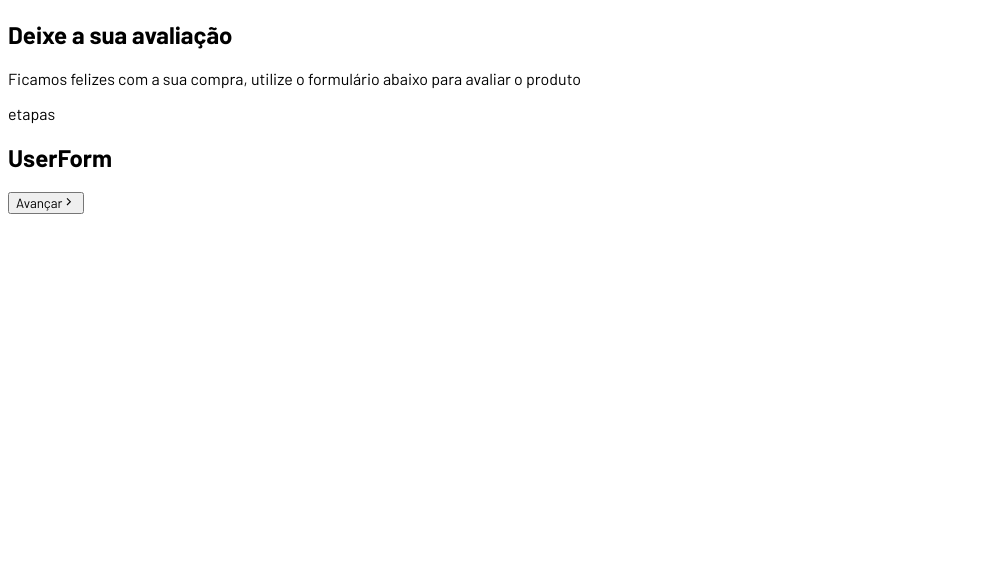
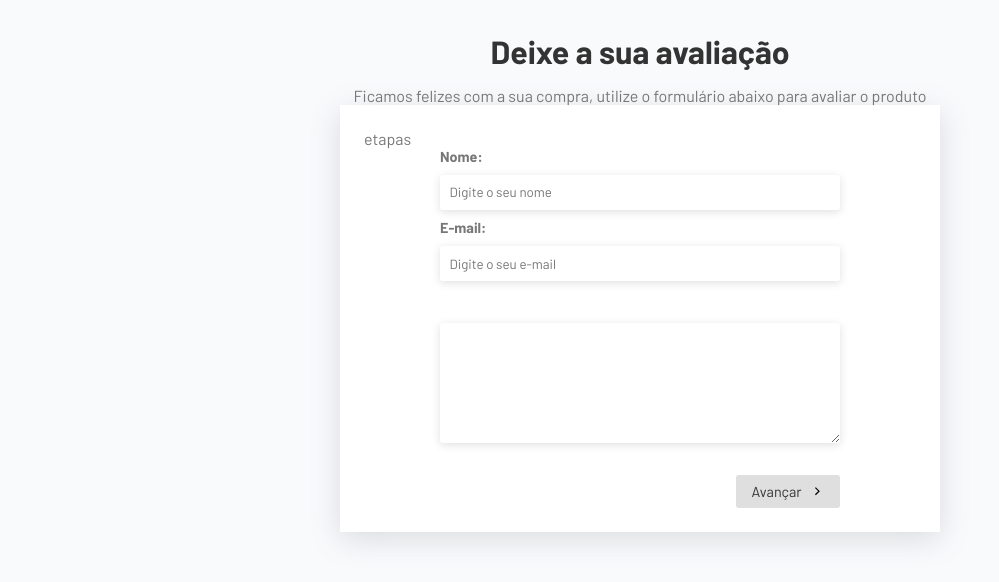
Before and after one commit to PhilipeF/react-form-multi, a React (Vite) app: page / in a window 1280 px wide. Shown: the top 582 px of the page, without its empty margins (0-999 px from the left). Built offline with nearby package versions, Linux system fonts and the light colour scheme.

Commit message:
estilizando a pagina principal

```diff
--- a/src/App.css
+++ b/src/App.css
@@ -0,0 +1,83 @@
+.app {
+  padding: 2rem;
+}
+
+.header {
+  text-align: center;
+  margin-botton: 2rem;
+}
+
+.header h2 {
+  font-size: 2rem;
+  margin-bottom: 1rem;
+}
+
+.form-container {
+  max-width: 600px;
+  margin: 0 auto;
+  background-color: #fff;
+  padding: 1.5rem;
+  box-shadow: rgba(100, 100, 111, 0.2) 0px 7px 29px 0px;
+}
+
+.input-container {
+  min-height: 280px;
+}
+
+.form-container form {
+  max-width: 400px;
+  margin: 0 auto;
+}
+
+.inputs-container {
+  min-height: 280px;
+}
+
+.form-control {
+  display: flex;
+  flex-direction: column;
+  gap: 0.6rem;
+  margin-bottom: 2rem;
+}
+
+label {
+  font-weight: bold;
+  color: #777;
+  font-size: 0.9rem;
+}
+
+input,
+textarea {
+  padding: 0.6rem;
+  border: none;
+  border-radius: 3px;
+  box-shadow: rgba(99, 99, 99, 0.2) 0px 2px 8px 0;
+}
+
+textarea {
+  height: 120px;
+}
+
+.actions {
+  display: flex;
+  justify-content: flex-end;
+  gap: 1rem;
+}
+
+.actions button {
+  font-size: 0.9rem;
+  padding: 0.5rem 1rem;
+  display: flex;
+  gap: 0.5rem;
+  align-items: center;
+  border-radius: 3px;
+  background-color: #dfdfdf;
+  cursor: pointer;
+  border: none;
+
+  transition: 0.3s;
+}
+
+.actions button:hover {
+  background-color: #cfcfcf;
+}
--- a/src/App.jsx
+++ b/src/App.jsx
@@ -7,6 +7,7 @@
 import { userForm } from './hooks/userForm';
 
 import './index.css';
+import './App.css';
 
 function App() {
 
@@ -48,7 +49,6 @@
           </div>
         </form>
       </div>
-
     </div>
   )
 }
--- a/src/components/ReviewForm.jsx
+++ b/src/components/ReviewForm.jsx
@@ -1,7 +1,10 @@
 const ReviewForm = () => {
     return (
-        <div>
-            <h2>ReviewForm</h2>
+        <div className="form-review">
+            <span>Insatisfeito</span>
+            <span>Poderia ser melhor</span>
+            <span>Satisfeito</span>
+            <span>Muito Satisfeto</span>
         </div>
     )
 }
--- a/src/components/UserForm.jsx
+++ b/src/components/UserForm.jsx
@@ -1,7 +1,27 @@
 const UserForm = () => {
     return (
         <div>
-            <h2>UserForm</h2>
+            <div className="form-control">
+                <label htmlFor="name">Nome:</label>
+                <input
+                    type="text"
+                    name="text"
+                    id="name"
+                    placeholder="Digite o seu nome"
+                    required
+                />
+                <div className="form-control">
+
+                    <label htmlFor="email">E-mail:</label>
+                    <input
+                        type="email"
+                        name="email"
+                        id="email"
+                        placeholder="Digite o seu e-mail"
+                    />
+                </div>
+                <textarea />
+            </div>
         </div>
     )
 }
--- a/src/index.css
+++ b/src/index.css
@@ -1,3 +1,15 @@
 * {
   font-family: "Barlow", sans-serif;
+  padding: 0;
+  margin: 0;
+  box-sizing: border-box;
+  color: #333;
 }
+
+p {
+  color: #777;
+}
+
+body {
+  background-color: #f9fafc;
+}
```
